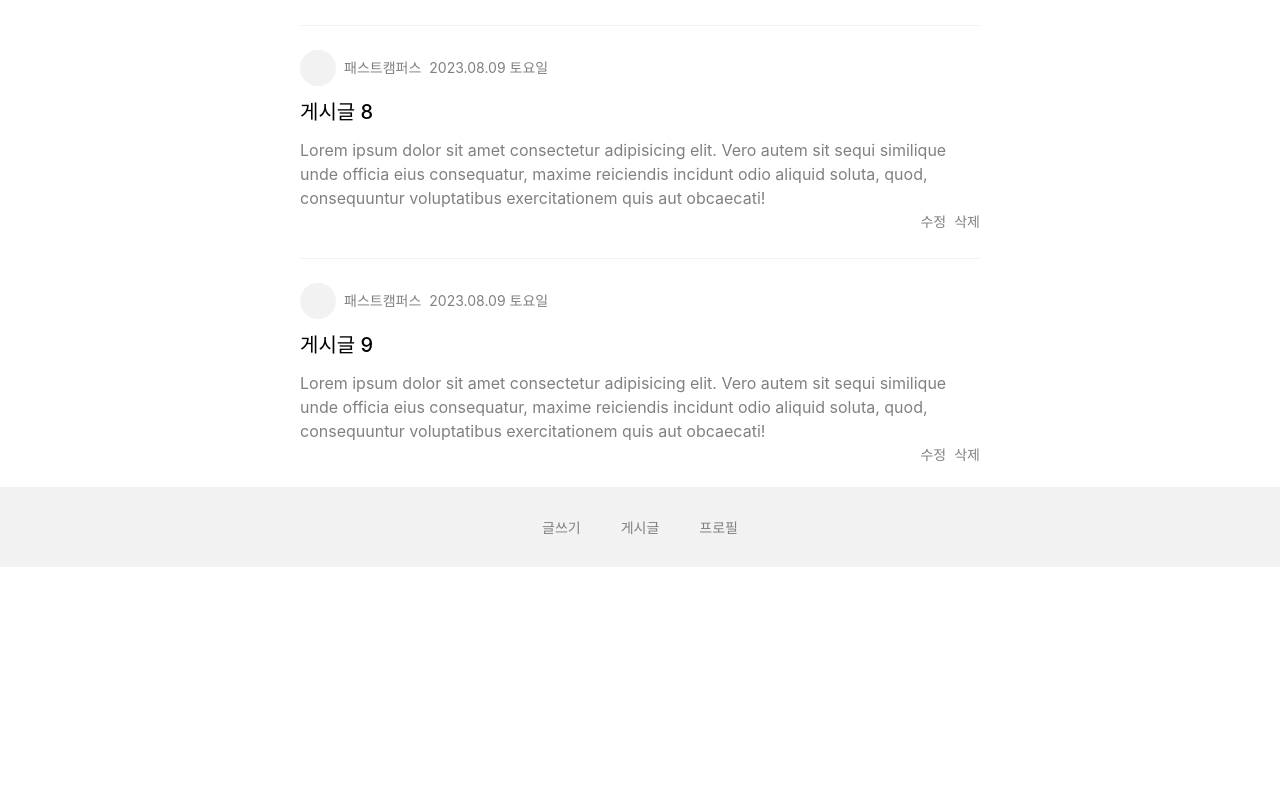
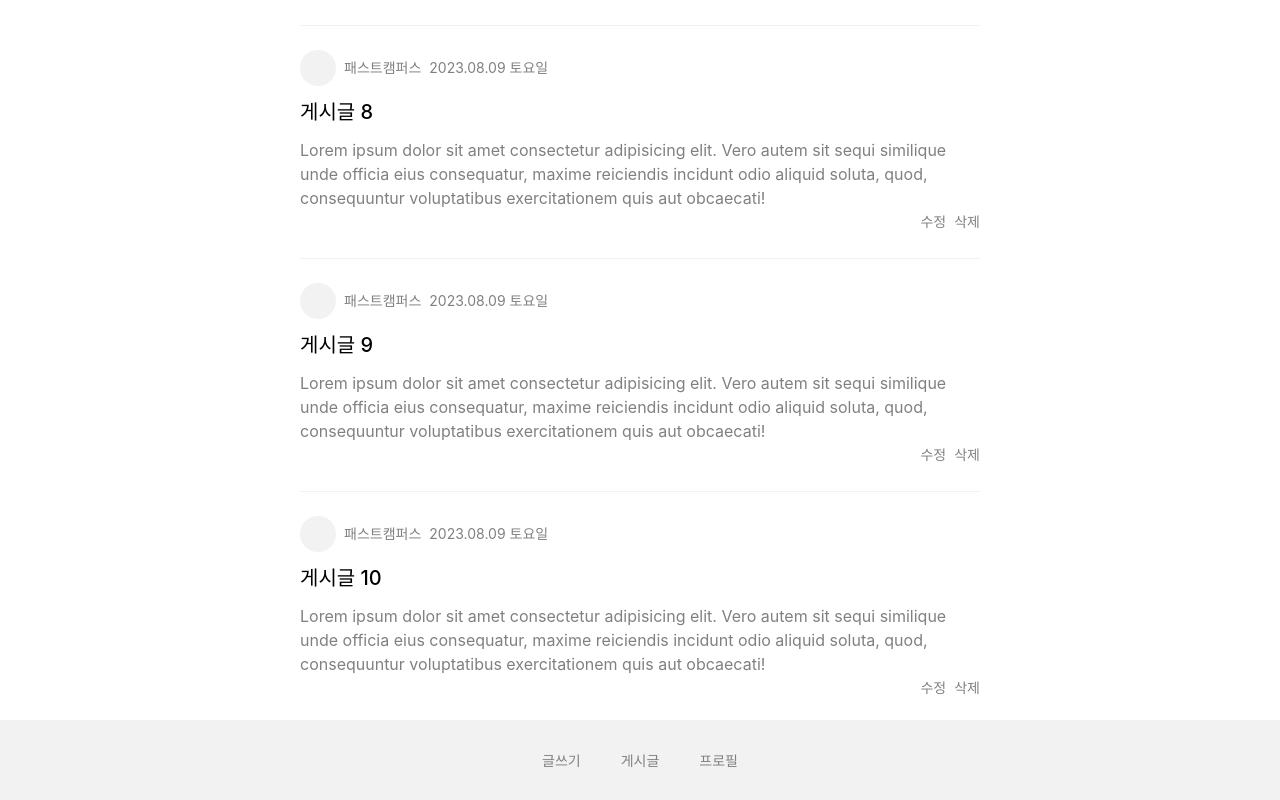
Before and after one commit to yewon97/fc-app-blog, a React (Create React App) app: page / in a window 1280 px wide. Shown: the part 2424-3224 px from the top of the page. Before the commit the page ends 2991 px from the top, so only its background shows below. Built offline with nearby package versions, Linux system fonts and the light colour scheme.

Commit message:
잔디심기 안됨?

```diff
--- a/src/components/PostList.tsx
+++ b/src/components/PostList.tsx
@@ -35,7 +35,7 @@ export default function PostList({ hasNavigation = true }: Props) {
       )}
 
       <div className="post__list">
-        {[...Array(10)].map((e, idx) => (
+        {[...Array(11)].map((e, idx) => (
           <div key={idx} className="post__box">
             <Link to={`/posts/${idx}`}>
               <div className="post__profile-box">
```
